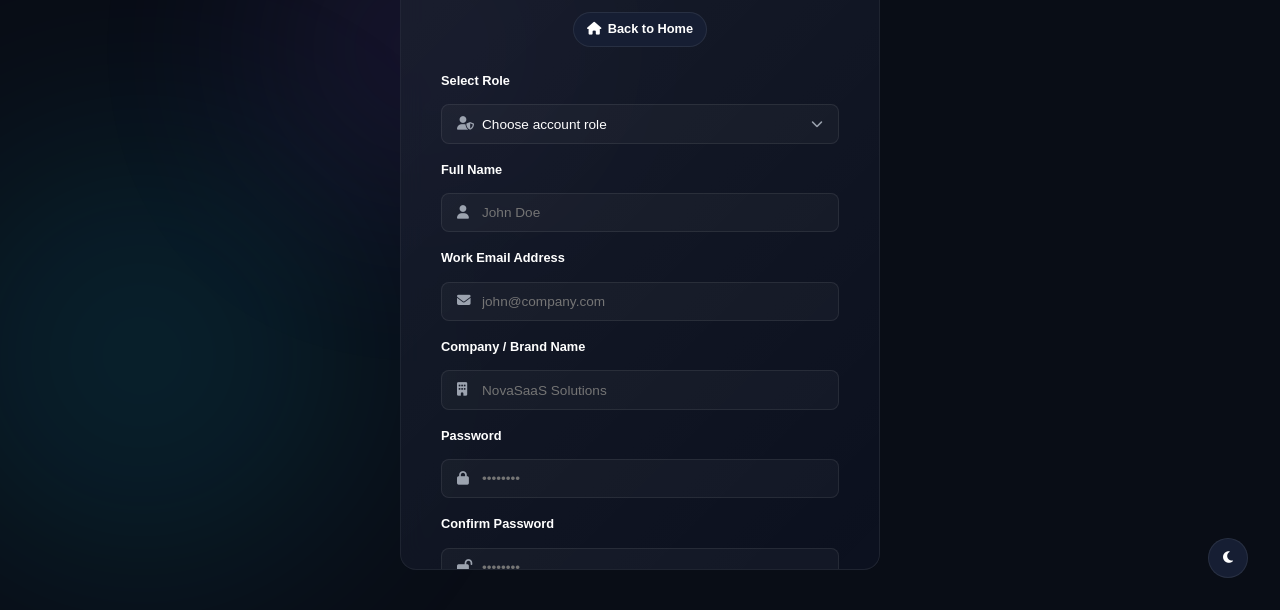
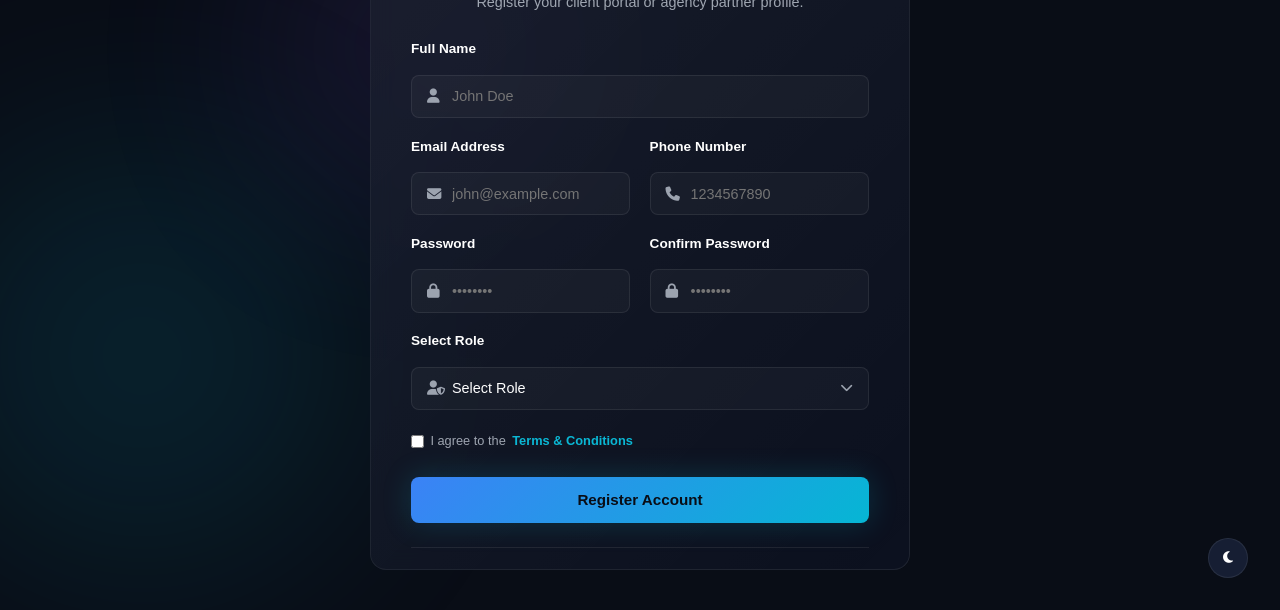
Before and after one commit to Sureshkappala/digital-marketing, a plain HTML site: page register.html in a window 1280 px wide. Shown: the part 190-800 px from the top of the page. Drawn offline with nearby package versions, Linux system fonts and the light colour scheme.

Commit message:
Update login and registration page layout and texts to digital marketing specifications

```diff
--- a/register.html
+++ b/register.html
@@ -8,10 +8,22 @@
     <link rel="stylesheet" href="css/style.css">
     <link rel="stylesheet" href="https://cdnjs.cloudflare.com/ajax/libs/font-awesome/6.5.1/css/all.min.css">
     <link rel="stylesheet" href="https://unpkg.com/aos@next/dist/aos.css">
+    <style>
+        .form-grid-2 {
+            display: grid;
+            grid-template-columns: 1fr 1fr;
+            gap: 1.2rem;
+        }
+        @media (max-width: 576px) {
+            .form-grid-2 {
+                grid-template-columns: 1fr !important;
+                gap: 1rem;
+            }
+        }
+    </style>
 </head>
 <body style="overflow-y: hidden; display: flex; align-items: center; justify-content: center; min-height: 100vh; background-color: var(--bg-primary);">
 
-    <!-- PRELOADER -->
     <div class="preloader">
         <div class="preloader-loader"></div>
         <img src="images/logo.webp" alt="Stackly Logo" class="preloader-logo-img">
@@ -20,84 +32,93 @@
     <div class="custom-cursor"></div>
     <div class="custom-cursor-dot"></div>
 
+    <!-- Floating Back to Home Button -->
+    <div style="position: absolute; top: 2rem; left: 2rem; z-index: 100;">
+        <a href="index.html" class="btn btn-secondary btn-sm" style="display: inline-flex; align-items: center; gap: 0.5rem; text-decoration: none; border-radius: var(--radius-sm);"><i class="fa-solid fa-house"></i> Back to Home</a>
+    </div>
+
     <div class="background-shapes" style="position: fixed;">
         <div class="shape shape-1" style="top: 10%; left: 20%; width: 300px; height: 300px; background: var(--primary);"></div>
         <div class="shape shape-2" style="bottom: 10%; right: 20%; width: 400px; height: 400px; background: var(--accent);"></div>
     </div>
 
     <!-- REGISTRATION CARD -->
-    <div class="glass-card" style="width: 100%; max-width: 480px; padding: 2.5rem 2.5rem; text-align: center; z-index: 10; margin: 2rem 0; max-height: 90vh; overflow-y: auto; border-radius: var(--radius-md);" data-aos="zoom-in" data-aos-duration="1000">
+    <div class="glass-card" style="width: 100%; max-width: 540px; padding: 2.5rem 2.5rem; text-align: center; z-index: 10; margin: 2rem 0; max-height: 90vh; overflow-y: auto; border-radius: var(--radius-md);" data-aos="zoom-in" data-aos-duration="1000">
         <div style="margin-bottom: 1.5rem;">
             <a href="index.html" style="display: inline-block;">
-                <img src="images/logo.webp" alt="Stackly Logo" style="height: 38px; width: auto; object-fit: contain; filter: brightness(0) invert(1);">
+                <img src="images/logo.webp" alt="Stackly Logo" style="height: 36px; width: auto; object-fit: contain; filter: brightness(0) invert(1);">
             </a>
-            <h2 style="font-size: 1.4rem; margin-top: 0.8rem; color: var(--text-light);">Create Client Profile</h2>
-            <p style="color: var(--text-muted); font-size: 0.85rem; margin-bottom: 0.8rem;">Register to onboard your marketing channels.</p>
-            <a href="index.html" class="btn btn-secondary btn-sm" style="display: inline-flex; align-items: center; gap: 0.4rem; padding: 0.4rem 0.8rem; font-size: 0.8rem; font-weight: 600;"><i class="fa-solid fa-house"></i> Back to Home</a>
+            <h2 style="font-size: 1.8rem; font-weight: 700; margin-top: 1rem; color: var(--text-light);">Create Account</h2>
+            <p style="color: var(--text-muted); font-size: 0.9rem; margin-top: 0.3rem;">Register your client portal or agency partner profile.</p>
         </div>
 
-        <form id="registerForm" style="display: flex; flex-direction: column; gap: 1rem; text-align: left;" onsubmit="event.preventDefault(); document.getElementById('registerForm').style.display='none'; document.getElementById('registerSuccess').style.display='block'; setTimeout(() => { window.location.href='login.html'; }, 1500);">
-            <div class="form-group" style="display: flex; flex-direction: column; gap: 0.4rem;">
-                <label for="reg-role" style="font-size: 0.8rem; font-weight: 600; color: var(--text-light);">Select Role</label>
+        <form id="registerForm" style="display: flex; flex-direction: column; gap: 1.1rem; text-align: left;" onsubmit="event.preventDefault(); document.getElementById('registerForm').style.display='none'; document.getElementById('registerSuccess').style.display='block'; setTimeout(() => { window.location.href='login.html'; }, 1500);">
+            <div class="form-group" style="display: flex; flex-direction: column; gap: 0.5rem;">
+                <label for="reg-name" style="font-size: 0.85rem; font-weight: 600; color: var(--text-light);">Full Name</label>
                 <div style="position: relative;">
-                    <i class="fa-solid fa-user-shield" style="position: absolute; left: 1rem; top: 50%; transform: translateY(-50%); color: var(--text-muted); font-size: 0.85rem;"></i>
-                    <select id="reg-role" required style="width: 100%; padding: 0.7rem 1rem 0.7rem 2.5rem; border-radius: var(--radius-sm); border: 1px solid var(--border-glass); background: rgba(255, 255, 255, 0.03); color: var(--text-light); font-size: 0.85rem; transition: border-color var(--transition-fast); outline: none; appearance: none; -webkit-appearance: none;">
-                        <option value="" disabled selected style="background-color: var(--bg-secondary); color: var(--text-muted);">Choose account role</option>
+                    <i class="fa-solid fa-user" style="position: absolute; left: 1rem; top: 50%; transform: translateY(-50%); color: var(--text-muted); font-size: 0.9rem;"></i>
+                    <input type="text" id="reg-name" placeholder="John Doe" required style="width: 100%; padding: 0.8rem 1rem 0.8rem 2.5rem; border-radius: var(--radius-sm); border: 1px solid var(--border-glass); background: rgba(255, 255, 255, 0.03); color: var(--text-light); transition: border-color var(--transition-fast); outline: none;">
+                </div>
+            </div>
+
+            <!-- Email & Phone Grid -->
+            <div class="form-grid-2">
+                <div class="form-group" style="display: flex; flex-direction: column; gap: 0.5rem;">
+                    <label for="reg-email" style="font-size: 0.85rem; font-weight: 600; color: var(--text-light);">Email Address</label>
+                    <div style="position: relative;">
+                        <i class="fa-solid fa-envelope" style="position: absolute; left: 1rem; top: 50%; transform: translateY(-50%); color: var(--text-muted); font-size: 0.9rem;"></i>
+                        <input type="email" id="reg-email" placeholder="john@example.com" required style="width: 100%; padding: 0.8rem 1rem 0.8rem 2.5rem; border-radius: var(--radius-sm); border: 1px solid var(--border-glass); background: rgba(255, 255, 255, 0.03); color: var(--text-light); transition: border-color var(--transition-fast); outline: none;">
+                    </div>
+                </div>
+                <div class="form-group" style="display: flex; flex-direction: column; gap: 0.5rem;">
+                    <label for="reg-phone" style="font-size: 0.85rem; font-weight: 600; color: var(--text-light);">Phone Number</label>
+                    <div style="position: relative;">
+                        <i class="fa-solid fa-phone" style="position: absolute; left: 1rem; top: 50%; transform: translateY(-50%); color: var(--text-muted); font-size: 0.9rem;"></i>
+                        <input type="tel" id="reg-phone" placeholder="1234567890" required style="width: 100%; padding: 0.8rem 1rem 0.8rem 2.5rem; border-radius: var(--radius-sm); border: 1px solid var(--border-glass); background: rgba(255, 255, 255, 0.03); color: var(--text-light); transition: border-color var(--transition-fast); outline: none;">
+                    </div>
+                </div>
+            </div>
+
+            <!-- Password Grid -->
+            <div class="form-grid-2">
+                <div class="form-group" style="display: flex; flex-direction: column; gap: 0.5rem;">
+                    <label for="reg-password" style="font-size: 0.85rem; font-weight: 600; color: var(--text-light);">Password</label>
+                    <div style="position: relative;">
+                        <i class="fa-solid fa-lock" style="position: absolute; left: 1rem; top: 50%; transform: translateY(-50%); color: var(--text-muted); font-size: 0.9rem;"></i>
+                        <input type="password" id="reg-password" placeholder="••••••••" required style="width: 100%; padding: 0.8rem 1rem 0.8rem 2.5rem; border-radius: var(--radius-sm); border: 1px solid var(--border-glass); background: rgba(255, 255, 255, 0.03); color: var(--text-light); transition: border-color var(--transition-fast); outline: none;">
+                    </div>
+                </div>
+                <div class="form-group" style="display: flex; flex-direction: column; gap: 0.5rem;">
+                    <label for="reg-confirm" style="font-size: 0.85rem; font-weight: 600; color: var(--text-light);">Confirm Password</label>
+                    <div style="position: relative;">
+                        <i class="fa-solid fa-lock" style="position: absolute; left: 1rem; top: 50%; transform: translateY(-50%); color: var(--text-muted); font-size: 0.9rem;"></i>
+                        <input type="password" id="reg-confirm" placeholder="••••••••" required style="width: 100%; padding: 0.8rem 1rem 0.8rem 2.5rem; border-radius: var(--radius-sm); border: 1px solid var(--border-glass); background: rgba(255, 255, 255, 0.03); color: var(--text-light); transition: border-color var(--transition-fast); outline: none;">
+                    </div>
+                </div>
+            </div>
+
+            <!-- Select Role dropdown -->
+            <div class="form-group" style="display: flex; flex-direction: column; gap: 0.5rem;">
+                <label for="reg-role" style="font-size: 0.85rem; font-weight: 600; color: var(--text-light);">Select Role</label>
+                <div style="position: relative;">
+                    <i class="fa-solid fa-user-shield" style="position: absolute; left: 1rem; top: 50%; transform: translateY(-50%); color: var(--text-muted); font-size: 0.9rem;"></i>
+                    <select id="reg-role" required style="width: 100%; padding: 0.8rem 1rem 0.8rem 2.5rem; border-radius: var(--radius-sm); border: 1px solid var(--border-glass); background: rgba(255, 255, 255, 0.03); color: var(--text-light); transition: border-color var(--transition-fast); outline: none; appearance: none; -webkit-appearance: none;">
+                        <option value="" disabled selected style="background-color: var(--bg-secondary); color: var(--text-muted);">Select Role</option>
                         <option value="client" style="background-color: var(--bg-secondary); color: var(--text-light);">Client (View Analytics)</option>
                         <option value="specialist" style="background-color: var(--bg-secondary); color: var(--text-light);">Agency Specialist (Edit Campaigns)</option>
                         <option value="admin" style="background-color: var(--bg-secondary); color: var(--text-light);">System Administrator (Manage Accounts)</option>
                     </select>
-                    <i class="fa-solid fa-chevron-down" style="position: absolute; right: 1rem; top: 50%; transform: translateY(-50%); color: var(--text-muted); font-size: 0.75rem; pointer-events: none;"></i>
+                    <i class="fa-solid fa-chevron-down" style="position: absolute; right: 1rem; top: 50%; transform: translateY(-50%); color: var(--text-muted); font-size: 0.8rem; pointer-events: none;"></i>
                 </div>
             </div>
 
-            <div class="form-group" style="display: flex; flex-direction: column; gap: 0.4rem;">
-                <label for="reg-name" style="font-size: 0.8rem; font-weight: 600; color: var(--text-light);">Full Name</label>
-                <div style="position: relative;">
-                    <i class="fa-solid fa-user" style="position: absolute; left: 1rem; top: 50%; transform: translateY(-50%); color: var(--text-muted); font-size: 0.85rem;"></i>
-                    <input type="text" id="reg-name" placeholder="John Doe" required style="width: 100%; padding: 0.7rem 1rem 0.7rem 2.5rem; border-radius: var(--radius-sm); border: 1px solid var(--border-glass); background: rgba(255, 255, 255, 0.03); color: var(--text-light); font-size: 0.85rem; transition: border-color var(--transition-fast);">
-                </div>
-            </div>
-
-            <div class="form-group" style="display: flex; flex-direction: column; gap: 0.4rem;">
-                <label for="reg-email" style="font-size: 0.8rem; font-weight: 600; color: var(--text-light);">Work Email Address</label>
-                <div style="position: relative;">
-                    <i class="fa-solid fa-envelope" style="position: absolute; left: 1rem; top: 50%; transform: translateY(-50%); color: var(--text-muted); font-size: 0.85rem;"></i>
-                    <input type="email" id="reg-email" placeholder="john@company.com" required style="width: 100%; padding: 0.7rem 1rem 0.7rem 2.5rem; border-radius: var(--radius-sm); border: 1px solid var(--border-glass); background: rgba(255, 255, 255, 0.03); color: var(--text-light); font-size: 0.85rem; transition: border-color var(--transition-fast);">
-                </div>
-            </div>
-
-            <div class="form-group" style="display: flex; flex-direction: column; gap: 0.4rem;">
-                <label for="reg-company" style="font-size: 0.8rem; font-weight: 600; color: var(--text-light);">Company / Brand Name</label>
-                <div style="position: relative;">
-                    <i class="fa-solid fa-building" style="position: absolute; left: 1rem; top: 50%; transform: translateY(-50%); color: var(--text-muted); font-size: 0.85rem;"></i>
-                    <input type="text" id="reg-company" placeholder="NovaSaaS Solutions" required style="width: 100%; padding: 0.7rem 1rem 0.7rem 2.5rem; border-radius: var(--radius-sm); border: 1px solid var(--border-glass); background: rgba(255, 255, 255, 0.03); color: var(--text-light); font-size: 0.85rem; transition: border-color var(--transition-fast);">
-                </div>
-            </div>
-
-            <div class="form-group" style="display: flex; flex-direction: column; gap: 0.4rem;">
-                <label for="reg-password" style="font-size: 0.8rem; font-weight: 600; color: var(--text-light);">Password</label>
-                <div style="position: relative;">
-                    <i class="fa-solid fa-lock" style="position: absolute; left: 1rem; top: 50%; transform: translateY(-50%); color: var(--text-muted); font-size: 0.85rem;"></i>
-                    <input type="password" id="reg-password" placeholder="••••••••" required style="width: 100%; padding: 0.7rem 1rem 0.7rem 2.5rem; border-radius: var(--radius-sm); border: 1px solid var(--border-glass); background: rgba(255, 255, 255, 0.03); color: var(--text-light); font-size: 0.85rem; transition: border-color var(--transition-fast);">
-                </div>
-            </div>
-
-            <div class="form-group" style="display: flex; flex-direction: column; gap: 0.4rem;">
-                <label for="reg-confirm" style="font-size: 0.8rem; font-weight: 600; color: var(--text-light);">Confirm Password</label>
-                <div style="position: relative;">
-                    <i class="fa-solid fa-lock-open" style="position: absolute; left: 1rem; top: 50%; transform: translateY(-50%); color: var(--text-muted); font-size: 0.85rem;"></i>
-                    <input type="password" id="reg-confirm" placeholder="••••••••" required style="width: 100%; padding: 0.7rem 1rem 0.7rem 2.5rem; border-radius: var(--radius-sm); border: 1px solid var(--border-glass); background: rgba(255, 255, 255, 0.03); color: var(--text-light); font-size: 0.85rem; transition: border-color var(--transition-fast);">
-                </div>
-            </div>
-
-            <div style="display: flex; align-items: center; gap: 0.4rem; font-size: 0.75rem; margin-top: 0.2rem;">
+            <div style="display: flex; align-items: center; gap: 0.4rem; font-size: 0.8rem; margin-top: 0.2rem;">
                 <label style="display: flex; align-items: center; gap: 0.4rem; color: var(--text-muted); cursor: pointer;">
-                    <input type="checkbox" required style="accent-color: var(--accent);"> I agree to the Terms and Privacy Policy
+                    <input type="checkbox" required style="accent-color: var(--accent);"> I agree to the <a href="#" style="color: var(--accent); text-decoration: none; font-weight: 600;">Terms & Conditions</a>
                 </label>
             </div>
 
-            <button type="submit" class="btn btn-accent" style="width: 100%; padding: 0.8rem; margin-top: 0.5rem; font-weight: 700; border-radius: var(--radius-sm); font-size: 0.85rem;">Register New Account <i class="fa-solid fa-user-plus"></i></button>
+            <button type="submit" class="btn btn-accent" style="width: 100%; padding: 0.9rem; margin-top: 0.5rem; font-weight: 700; border-radius: var(--radius-sm);">Register Account</button>
         </form>
 
         <div id="registerSuccess" style="display: none; padding: 2rem 0; animation: fadeIn 0.5s ease;">
@@ -107,8 +128,8 @@
             <a href="login.html" class="btn btn-secondary" style="display: inline-block;">Proceed to Login</a>
         </div>
 
-        <div style="margin-top: 1.5rem; border-top: 1px solid var(--border-glass); padding-top: 1rem;">
-            <p style="color: var(--text-muted); font-size: 0.8rem;">Already have an account? <a href="login.html" style="color: var(--accent); font-weight: 600;">Sign in here</a></p>
+        <div style="margin-top: 1.5rem; border-top: 1px solid var(--border-glass); padding-top: 1.2rem;">
+            <p style="color: var(--text-muted); font-size: 0.85rem;">Already have a marketing account? <a href="login.html" style="color: var(--accent); font-weight: 600; text-decoration: none;">Login Here</a></p>
         </div>
     </div>
 
```
Also changed, not shown: login.html (+34 -36 lines).
